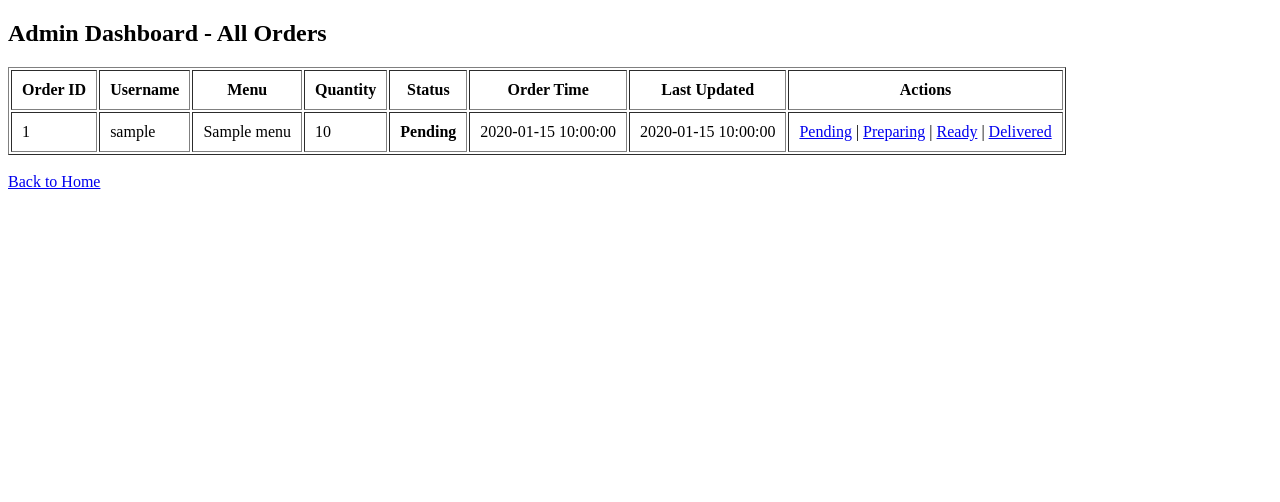
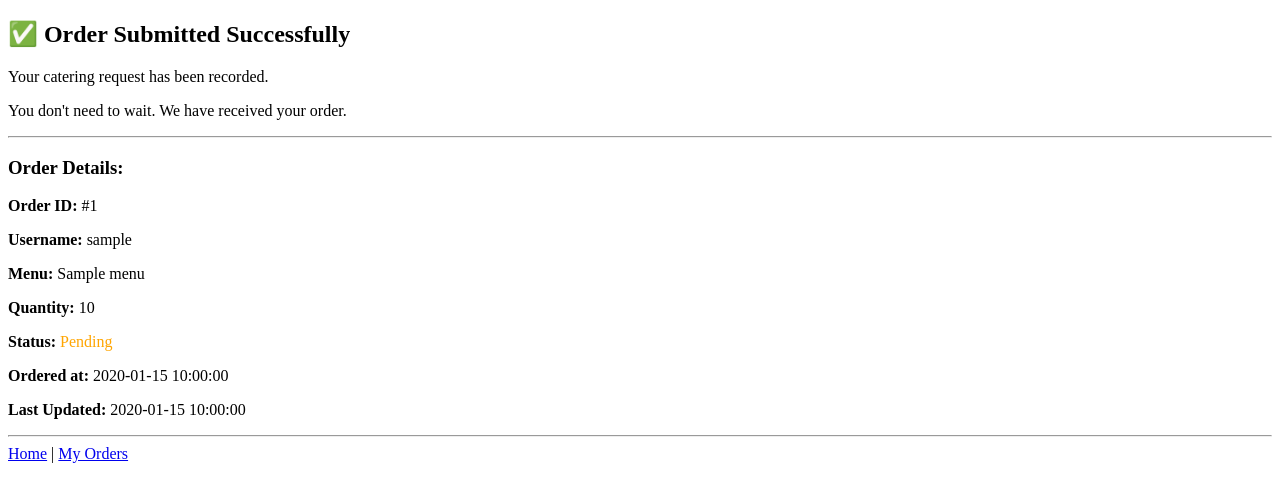
Before and after one commit to rashmimalikarjun/Order-management-system, a Flask app: template templates/success.html in a window 1280 px wide. Shown: the top 502 px of the page. Run offline with Flask 3, Linux system fonts and the light colour scheme; the template is opened without the code that fills it: most values are stand-ins (such as "Sample title", 1, 10 or a date in 2020).

Commit message:
Update success.html

```diff
--- a/templates/success.html
+++ b/templates/success.html
@@ -1,47 +1,26 @@
-<!-- templates/admin.html -->
 <!DOCTYPE html>
 <html>
 <head>
-  <title>Admin Dashboard</title>
+  <title>Order Submitted</title>
 </head>
 <body>
-  <h2>Admin Dashboard - All Orders</h2>
+  <h2>✅ Order Submitted Successfully</h2>
+  <p>Your catering request has been recorded.</p>
+  <p>You don't need to wait. We have received your order.</p>
 
-  {% if orders %}
-    <table border="1" cellpadding="10">
-      <tr>
-        <th>Order ID</th>
-        <th>Username</th>
-        <th>Menu</th>
-        <th>Quantity</th>
-        <th>Status</th>
-        <th>Order Time</th>
-        <th>Last Updated</th>
-        <th>Actions</th>
-      </tr>
-      {% for order in orders %}
-        <tr>
-          <td>{{ order.id }}</td>
-          <td>{{ order.username }}</td>
-          <td>{{ order.menu }}</td>
-          <td>{{ order.quantity }}</td>
-          <td><strong>{{ order.status }}</strong></td>
-          <td>{{ order.time }}</td>
-          <td>{{ order.status_time }}</td>
-          <td>
-            <a href="{{ url_for('update_status', order_id=order.id, status='Pending') }}">Pending</a> |
-            <a href="{{ url_for('update_status', order_id=order.id, status='Preparing') }}">Preparing</a> |
-            <a href="{{ url_for('update_status', order_id=order.id, status='Ready') }}">Ready</a> |
-            <a href="{{ url_for('update_status', order_id=order.id, status='Delivered') }}">Delivered</a>
-          </td>
-        </tr>
-      {% endfor %}
-    </table>
-  {% else %}
-    <p>No orders yet.</p>
-  {% endif %}
+  <hr>
 
-  <br>
-  <a href="/">Back to Home</a>
+  <h3>Order Details:</h3>
+  <p><strong>Order ID:</strong> #{{ order.id }}</p>
+  <p><strong>Username:</strong> {{ order.username }}</p>
+  <p><strong>Menu:</strong> {{ order.menu }}</p>
+  <p><strong>Quantity:</strong> {{ order.quantity }}</p>
+  <p><strong>Status:</strong> <span style="color: orange;">{{ order.status }}</span></p>
+  <p><strong>Ordered at:</strong> {{ order.time }}</p>
+  <p><strong>Last Updated:</strong> {{ order.status_time }}</p>
+
+  <hr>
+
+  <a href="/">Home</a> | <a href="{{ url_for('my_orders') }}">My Orders</a>
 </body>
 </html>
```
